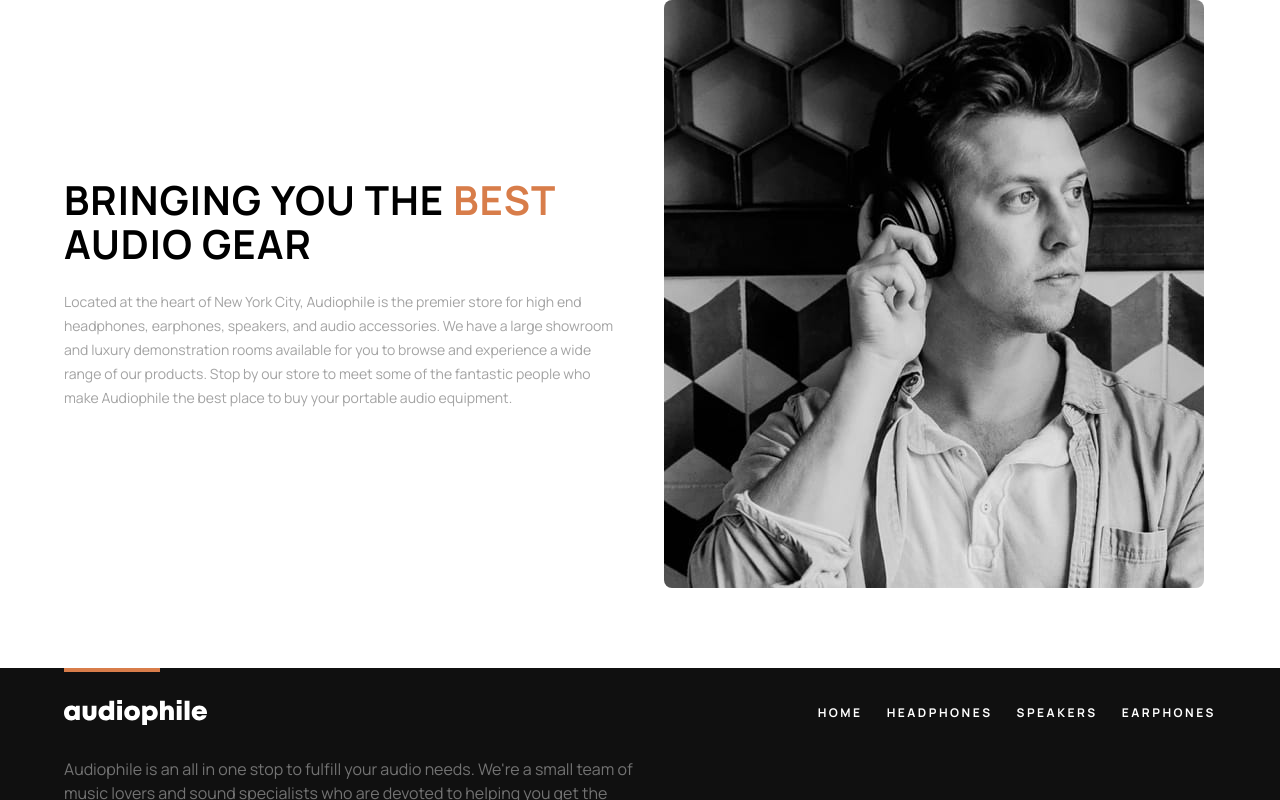
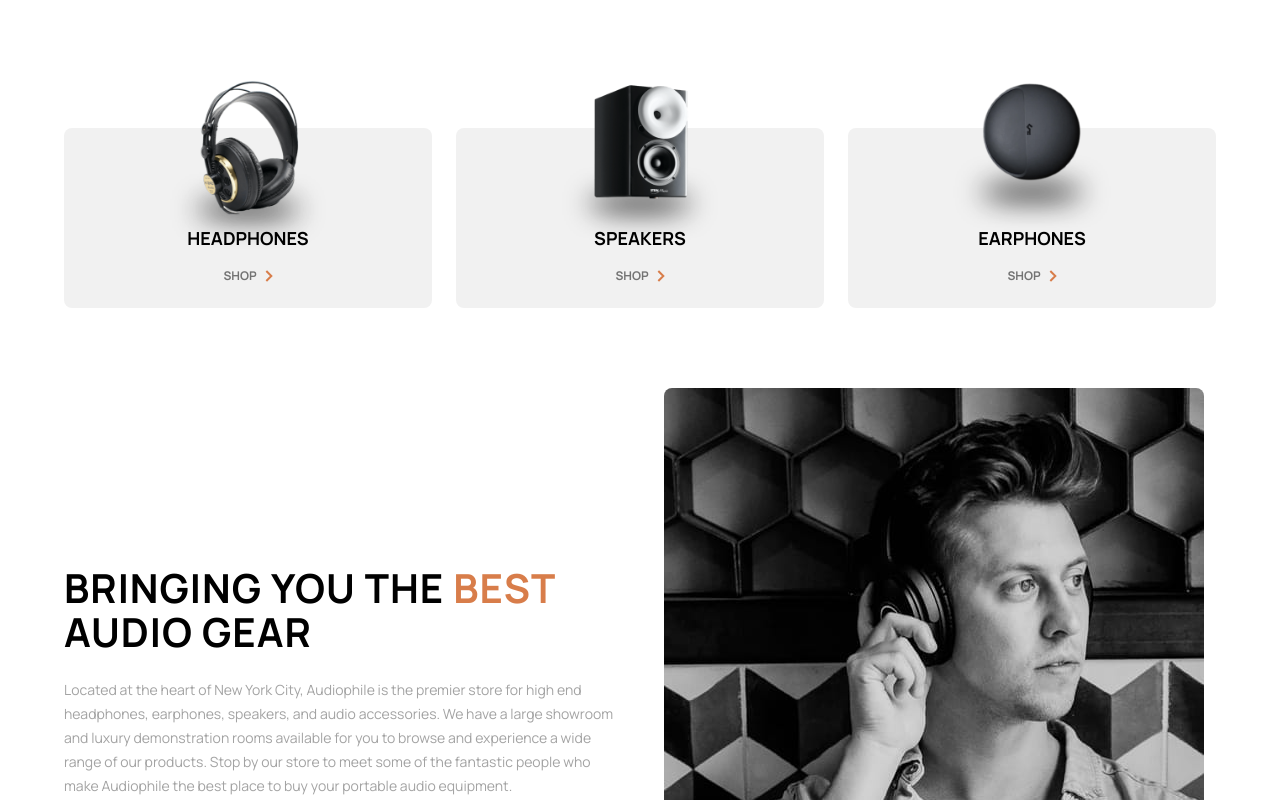
Before and after one commit to pqhung3007/audiophile-ecommerce-website, a Next.js app: page / in a window 1280 px wide. Shown: the top 800 px of the page. Built offline with nearby package versions, Linux system fonts and the light colour scheme.

Commit message:
style: build category section UI

```diff
--- /dev/null
+++ b/components/CategoryLink.tsx
@@ -0,0 +1,39 @@
+import Image from "next/image";
+import Link from "next/link";
+import React from "react";
+
+interface CategoryProps {
+  id: number;
+  text: string;
+  url: string;
+  imageLink: string;
+}
+
+function CategoryLink({ id, text, url, imageLink }: CategoryProps) {
+  return (
+    <div className="relative flex flex-1 flex-col items-center justify-center rounded-lg bg-product pt-24 pb-6 md:flex-row">
+      <Link href={url}>
+        <div className="absolute -top-12 left-1/2 -translate-x-1/2 md:-top-8 lg:-top-12">
+          <picture>
+            <source srcSet={imageLink} type="image/webp" />
+            <img src={imageLink} alt={text} />
+          </picture>
+        </div>
+
+        <h3 className="mb-4 text-sm font-bold uppercase lg:text-lg">{text}</h3>
+        <span className="flex items-center justify-center text-xs font-bold uppercase text-neutral-500 duration-200 hover:text-accent">
+          shop
+          <Image
+            src="/assets/shared/desktop/icon-arrow-right.svg"
+            width={8}
+            height={12}
+            alt="arrow"
+            className="ml-2"
+          />
+        </span>
+      </Link>
+    </div>
+  );
+}
+
+export default CategoryLink;
--- /dev/null
+++ b/components/CategoryLinks.tsx
@@ -0,0 +1,15 @@
+import React from "react";
+import { links } from "../utils/links";
+import CategoryLink from "./CategoryLink";
+
+function CategoryLinks() {
+  return (
+    <section className="flex flex-col space-y-16 pb-20 md:flex-row md:space-y-0 md:space-x-6">
+      {links.map((link) => (
+        <CategoryLink {...link} key={link.id} />
+      ))}
+    </section>
+  );
+}
+
+export default CategoryLinks;
--- a/pages/index.tsx
+++ b/pages/index.tsx
@@ -1,5 +1,6 @@
 import Head from "next/head";
 import BestGear from "../components/BestGear";
+import CategoryLinks from "../components/CategoryLinks";
 import Footer from "../components/Footer";
 
 export default function Home() {
@@ -11,7 +12,8 @@ export default function Home() {
         <link rel="icon" href="/favicon.ico" />
       </Head>
 
-      <main className="mx-auto max-w-7xl px-6 lg:px-16">
+      <main className="mx-auto max-w-7xl px-6 pt-32 lg:px-16">
+        <CategoryLinks />
         <BestGear />
       </main>
       <Footer />
```
